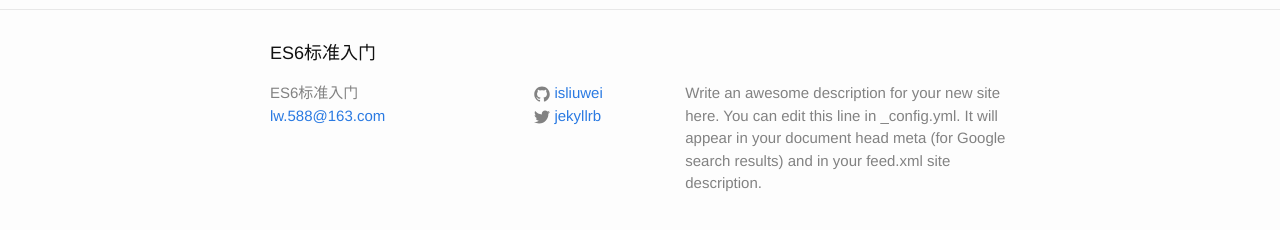
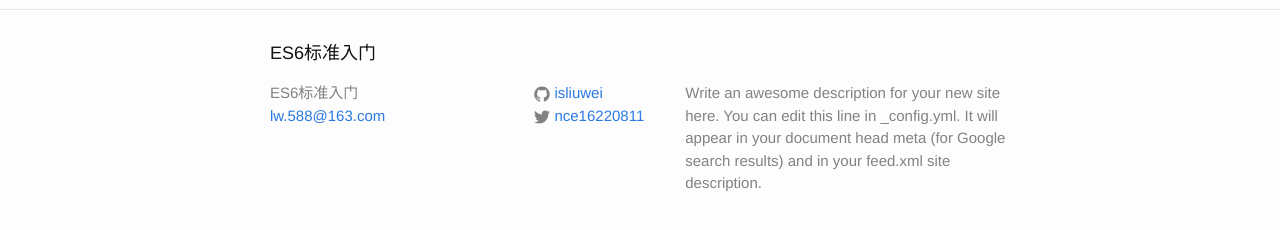
Before and after one commit to isliuwei/ES6, a Jekyll site: the page built from index.html, in a window 1280 px wide. Shown: the part 377-607 px from the top of the page. Built offline with Jekyll 4.4.1, drawn with Linux system fonts in a browser that asks for light colours.

Commit message:
需改twitter账号

```diff
--- a/_config.yml
+++ b/_config.yml
@@ -13,10 +13,10 @@
   line in _config.yml. It will appear in your document head meta (for
   Google search results) and in your feed.xml site description.
 baseurl: "/ES6" # the subpath of your site, e.g. /blog
-url: "http://yourdomain.com" # the base hostname & protocol for your site
-twitter_username: jekyllrb
+url: "http://isliuwei.com" # the base hostname & protocol for your site
+twitter_username: nce16220811
 github_username:  isliuwei
-facebook_username:
+
 
 # Build settings
 markdown: kramdown
```
